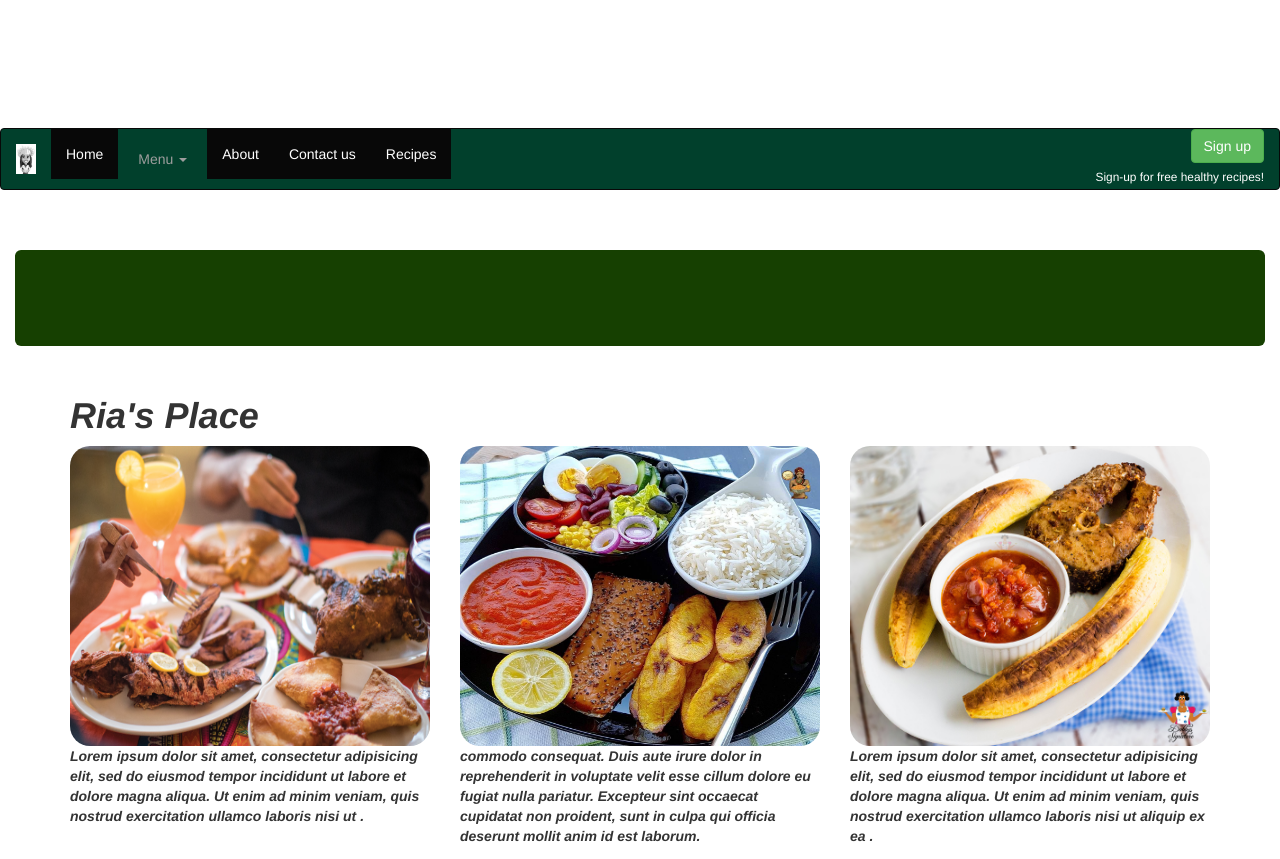
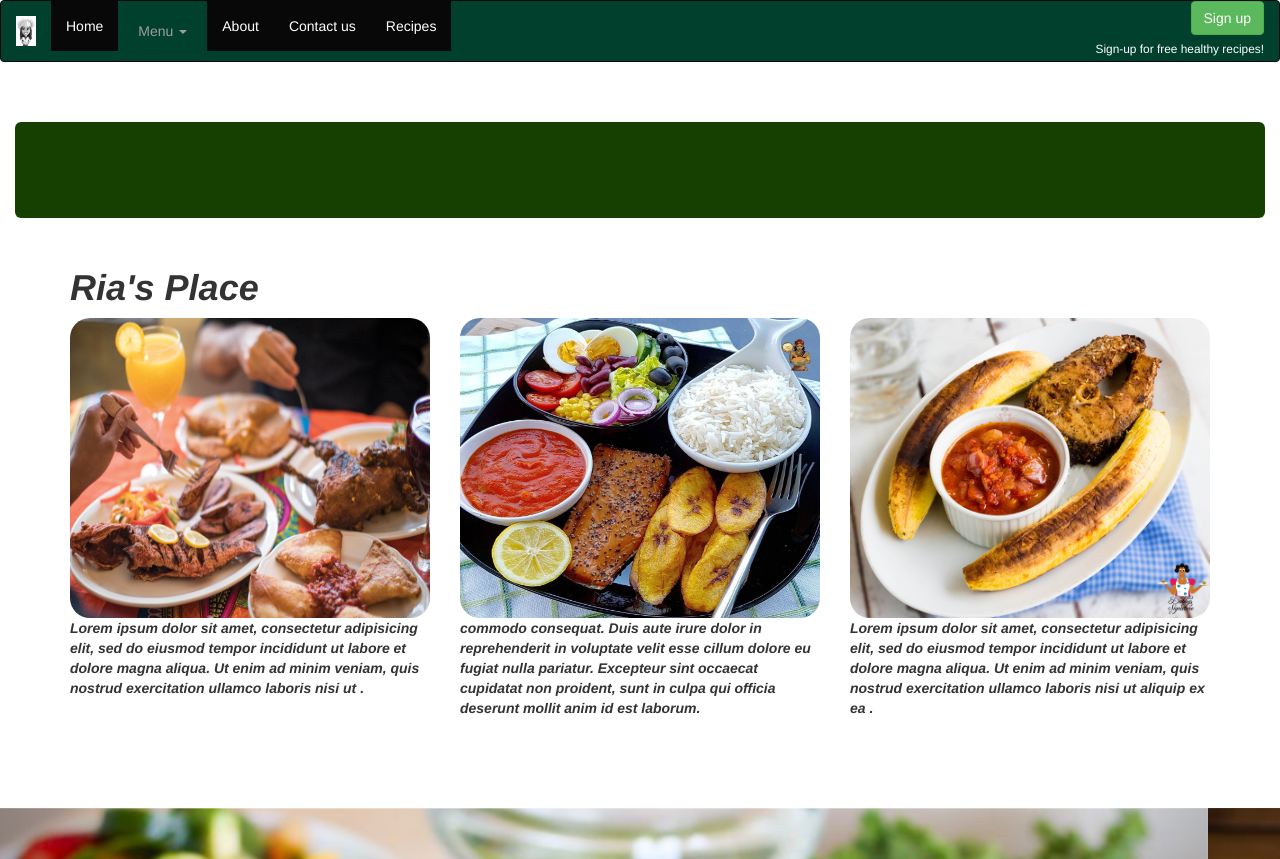
Before and after one commit to mariaRaiwe/Ria-s-place, a plain HTML site: page index.html in a window 1280 px wide. Shown: the top 859 px of the page. Drawn offline with Linux system fonts and the light colour scheme.

Commit message:
Add files via upload

```diff
--- a/css/style.css
+++ b/css/style.css
@@ -1,15 +1,16 @@
 *{
 	margin: 0;
 	padding: 0;
+	box-sizing: border-box;
 }
 
 body, html{
 	height: 100%;
 	background-color: white;
-	font-family: Tehoma, geneva , sans-serif #ff22ff;
+	font-family: Arial,Helvetica , sans-serif #ff22ff;
 	border-top:5px;
 	border-top-color: black;
-	padding-top: 5%;
+	padding-top: 0%;
 }
 
 .ria{
@@ -128,7 +129,7 @@ div.hero-text p{
 
 }
 #tuesday{
-	background-image: url(../img/peaches-and-greens-salad2.jpg);
+	background-image: url('../img/peaches-and-greens-salad2.jpg');
 	color:#000080;
 }
 #tuesday p{
```
